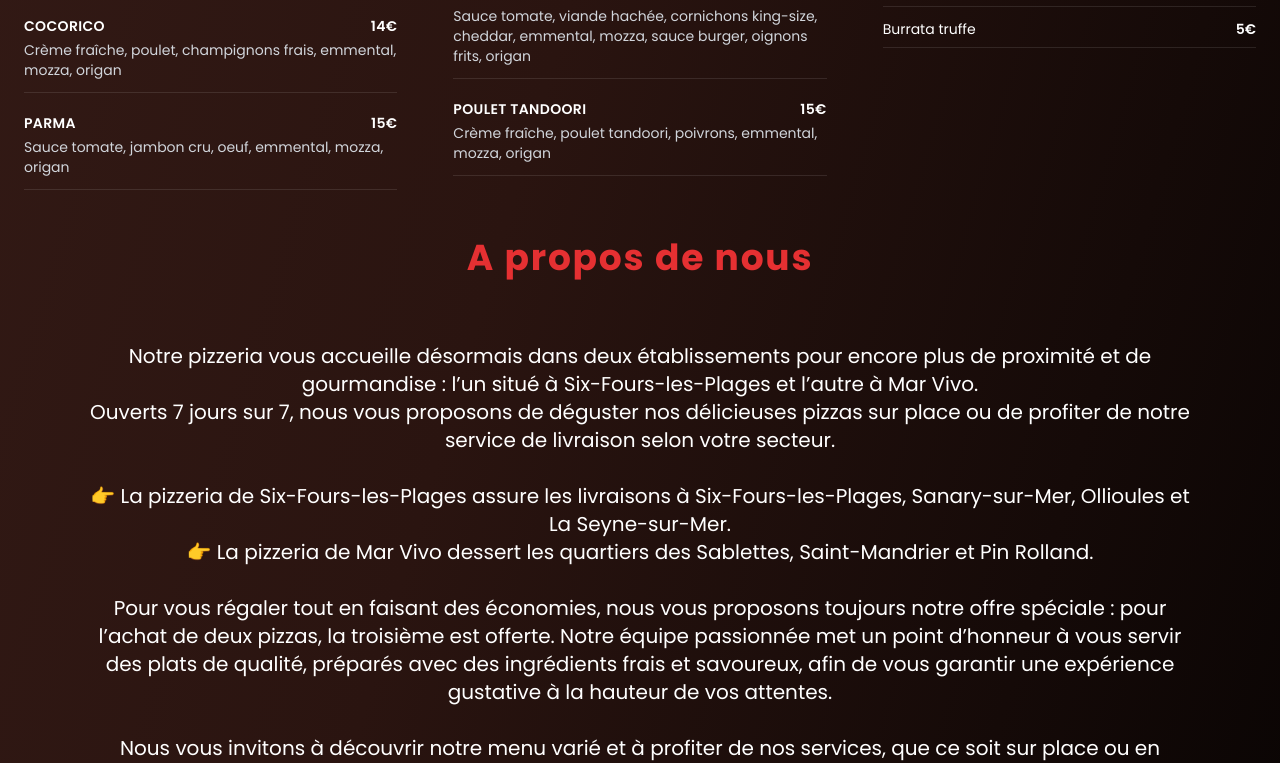
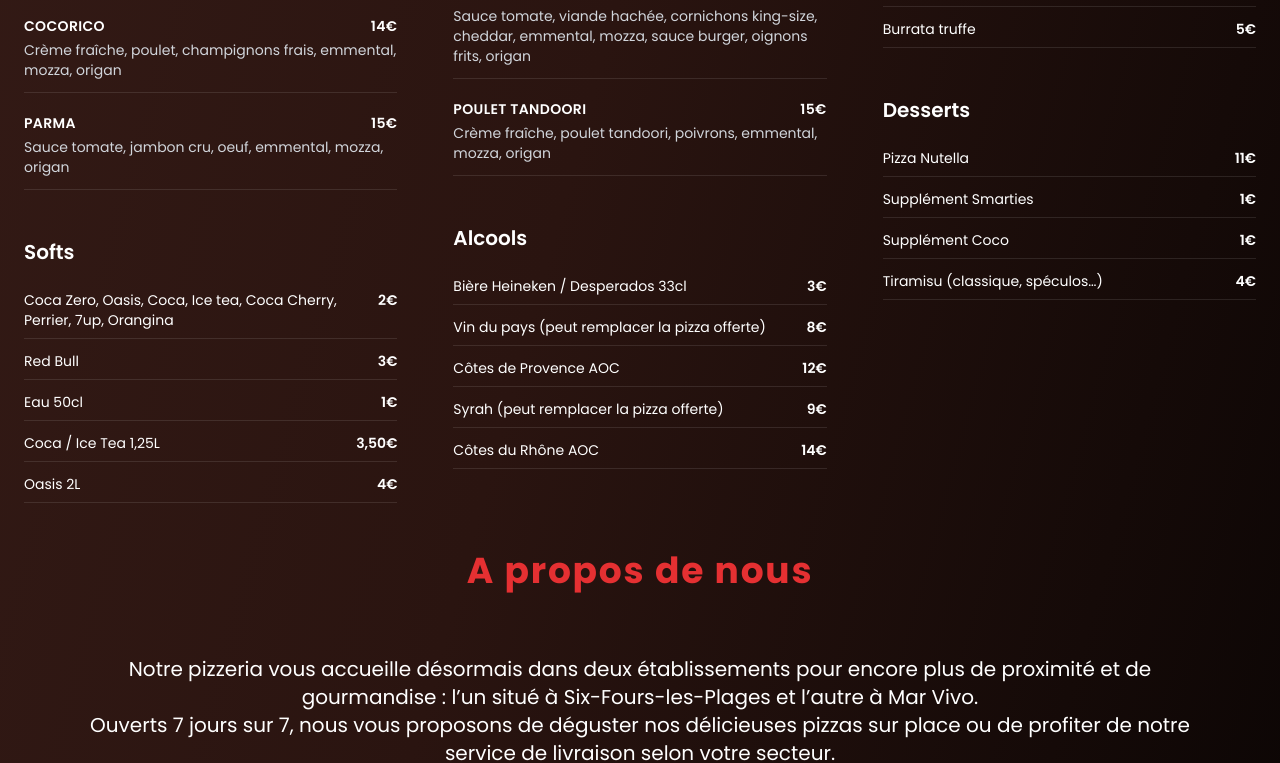
Before and after one commit to Fabio83500/gardenPizz, a Next.js app in the folder frontend-main/: page / in a window 1280 px wide. Shown: the part 2430-3193 px from the top of the page. Built offline with nearby package versions, Linux system fonts and the light colour scheme; a web font is replaced by a local one.

Commit message:
ajouts des boissons et desserts

```diff
--- a/frontend-main/components/Carte/layout.js
+++ b/frontend-main/components/Carte/layout.js
@@ -64,6 +64,26 @@ export default function layout() {
                                     </div>
                                 ))}
                             </div>
+                            <h2 className="text-xl font-semibold text-white mt-12 mb-6">
+                                Softs
+                            </h2>
+
+                            <div className="space-y-3 text-sm">
+                                {[
+                                    ["Coca Zero, Oasis, Coca, Ice tea, Coca Cherry, Perrier, 7up, Orangina", "2€"],
+                                    ["Red Bull", "3€"],
+                                    ["Eau 50cl", "1€"],
+                                    ["Coca / Ice Tea 1,25L", "3,50€"],
+                                    ["Oasis 2L", "4€"],
+                                ].map((item, i) => (
+                                    <div key={i} className="flex justify-between border-b border-white/10 pb-2">
+                                        <span>{item[0]}</span>
+                                        <span className="font-semibold">{item[1]}</span>
+                                    </div>
+                                ))}
+                            </div>
+
+
                         </div>
 
                         {/* ================================================= */}
@@ -104,6 +124,26 @@ export default function layout() {
                                         <p className="text-gray-300 mt-1 normal-case">
                                             {pizza[1]}
                                         </p>
+                                    </div>
+                                ))}
+                            </div>
+
+
+                            <h2 className="text-xl font-semibold text-white mt-12 mb-6">
+                                Alcools
+                            </h2>
+
+                            <div className="space-y-3 text-sm">
+                                {[
+                                    ["Bière Heineken / Desperados 33cl", "3€"],
+                                    ["Vin du pays (peut remplacer la pizza offerte)", "8€"],
+                                    ["Côtes de Provence AOC", "12€"],
+                                    ["Syrah (peut remplacer la pizza offerte)", "9€"],
+                                    ["Côtes du Rhône AOC", "14€"],
+                                ].map((item, i) => (
+                                    <div key={i} className="flex justify-between border-b border-white/10 pb-2">
+                                        <span>{item[0]}</span>
+                                        <span className="font-semibold">{item[1]}</span>
                                     </div>
                                 ))}
                             </div>
@@ -190,6 +230,25 @@ export default function layout() {
                                 ))}
                             </div>
 
+
+                            <h2 className="text-xl font-semibold text-white mt-12 mb-6">
+                                Desserts
+                            </h2>
+
+                            <div className="space-y-3 text-sm">
+                                {[
+                                    ["Pizza Nutella", "11€"],
+                                    ["Supplément Smarties", "1€"],
+                                    ["Supplément Coco", "1€"],
+                                    ["Tiramisu (classique, spéculos…)", "4€"],
+                                ].map((item, i) => (
+                                    <div key={i} className="flex justify-between border-b border-white/10 pb-2">
+                                        <span>{item[0]}</span>
+                                        <span className="font-semibold">{item[1]}</span>
+                                    </div>
+                                ))}
+                            </div>
+
                         </div>
                     </div>
                 </div>
--- a/frontend-main/components/Footer/layout.js
+++ b/frontend-main/components/Footer/layout.js
@@ -43,7 +43,7 @@ export default function Footer() {
               </Link>
             </span>
 
-            <span className="block text-sm ">© 2025
+            <span className="block text-sm ">© 2026
               <a href="#accueil" className="hover:underline"> GardenPizz </a>.Tous droits réservés .</span>
           </div>
         </div>
```
Lines whose indentation alone changed are shown as unchanged.
